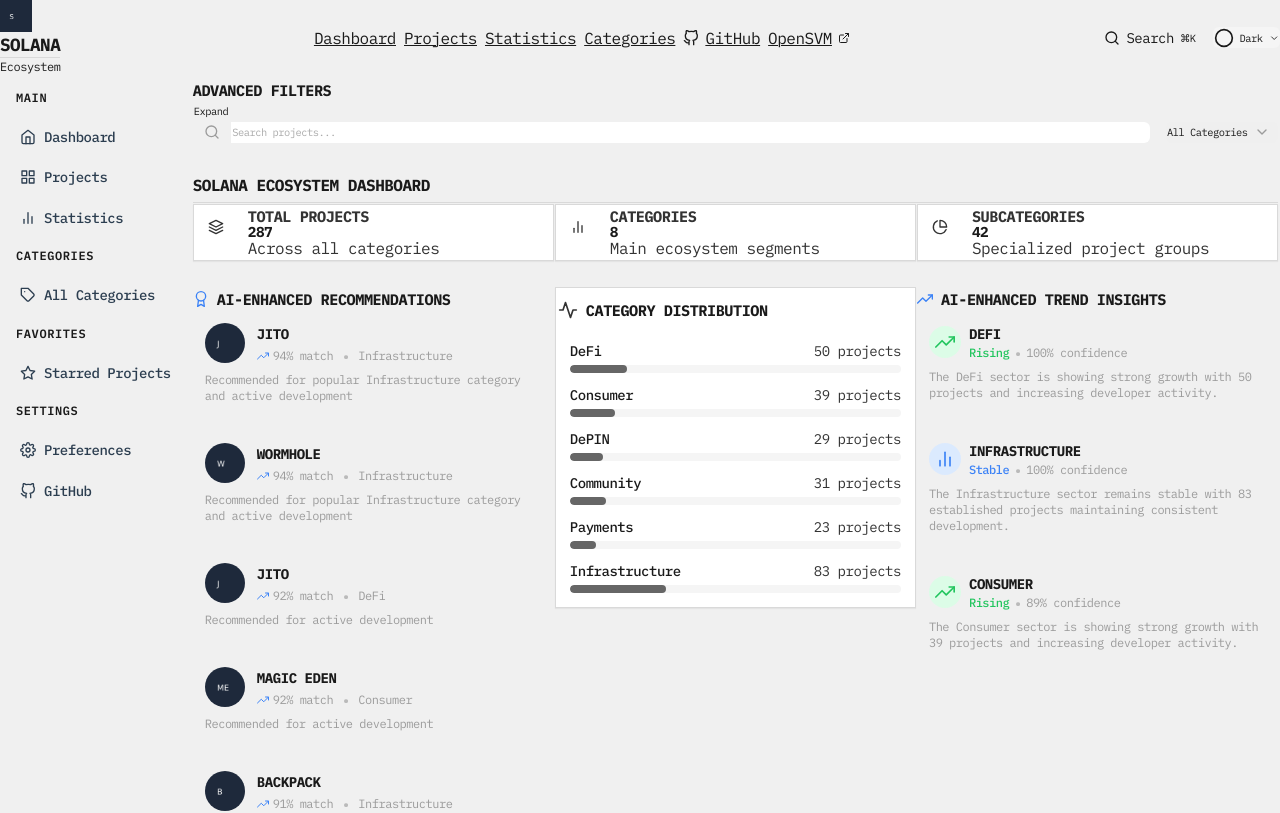
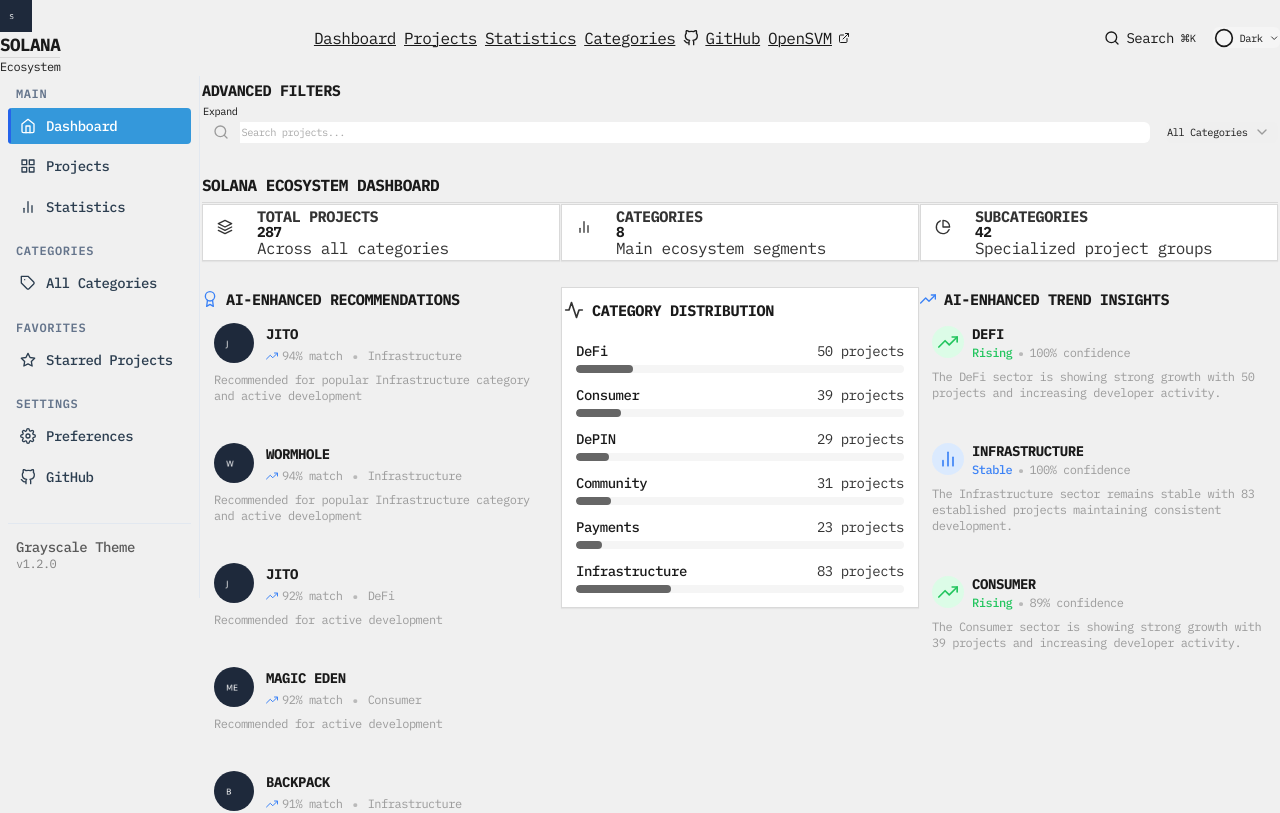
Before and after one commit to openSVM/landscape, a React (Vite) app: page / in a window 1280 px wide. Shown: the top 813 px of the page. Built offline with nearby package versions, Linux system fonts and the light colour scheme.

Commit message:
Fix: TypeScript errors and improve UI/UX with sidebar layout and micro animations

```diff
--- a/src/App.tsx
+++ b/src/App.tsx
@@ -204,11 +204,8 @@ function App() {
 
         <div className="flex">
           <Sidebar
-            activeView={activeView}
-            setActiveView={setActiveView}
-            isOpen={sidebarOpen}
-            setIsOpen={setSidebarOpen}
-            onClose={() => setSidebarOpen(false)}
+            activeSection={activeView}
+            onSectionChange={setActiveView}
           />
 
           <main className="enterprise-main">
--- a/src/components/ProjectCard.tsx
+++ b/src/components/ProjectCard.tsx
@@ -1,9 +1,9 @@
 import React from 'react';
-import { Project } from '../types';
+import { ProjectType } from '../types';
 import { useTheme } from '../contexts/ThemeContext';
 
 interface ProjectCardProps {
-  project: Project;
+  project: ProjectType;
   onClick: () => void;
 }
 
@@ -14,9 +14,13 @@ const ProjectCard: React.FC<ProjectCardProps> = ({ project, onClick }) => {
   // Extract first letter of project name for placeholder
   const firstLetter = name.charAt(0).toUpperCase();
 
+  // Use a conditional to determine class names based on theme
+  const isGrayscale = theme === 'grayscale';
+  const isDark = theme === 'dark';
+
   return (
     <div
-      className={`${theme === 'corporate' ? 'corporate-project-card' : 'project-card'}`}
+      className={isGrayscale ? 'project-card' : 'corporate-project-card'}
       onClick={onClick}
       style={{
         height: '40px',
@@ -31,7 +35,7 @@ const ProjectCard: React.FC<ProjectCardProps> = ({ project, onClick }) => {
       }}
     >
       <div
-        className={`${theme === 'corporate' ? 'corporate-project-logo-container' : 'project-logo-container'}`}
+        className={isGrayscale ? 'project-logo-container' : 'corporate-project-logo-container'}
         style={{
           width: '28px',
           height: '28px',
@@ -46,7 +50,7 @@ const ProjectCard: React.FC<ProjectCardProps> = ({ project, onClick }) => {
           <img
             src={logo}
             alt={`${name} logo`}
-            className={`${theme === 'corporate' ? 'corporate-project-logo' : 'project-logo'}`}
+            className={isGrayscale ? 'project-logo' : 'corporate-project-logo'}
             style={{
               maxWidth: '100%',
               maxHeight: '100%'
@@ -54,11 +58,11 @@ const ProjectCard: React.FC<ProjectCardProps> = ({ project, onClick }) => {
           />
         ) : (
           <div
-            className={`${theme === 'corporate' ? 'corporate-project-logo-placeholder' : 'project-logo-placeholder'}`}
+            className={isGrayscale ? 'project-logo-placeholder' : 'corporate-project-logo-placeholder'}
             style={{
               width: '28px',
               height: '28px',
-              backgroundColor: theme === 'dark' ? '#334155' : '#3498db',
+              backgroundColor: isDark ? '#334155' : '#3498db',
               color: 'white',
               display: 'flex',
               alignItems: 'center',
@@ -72,7 +76,7 @@ const ProjectCard: React.FC<ProjectCardProps> = ({ project, onClick }) => {
         )}
       </div>
       <div
-        className={`${theme === 'corporate' ? 'corporate-project-text' : 'project-text'}`}
+        className={isGrayscale ? 'project-text' : 'corporate-project-text'}
         style={{
           display: 'flex',
           flexDirection: 'row',
@@ -82,11 +86,11 @@ const ProjectCard: React.FC<ProjectCardProps> = ({ project, onClick }) => {
         }}
       >
         <div
-          className={`${theme === 'corporate' ? 'corporate-project-name' : 'project-name'}`}
+          className={isGrayscale ? 'project-name' : 'corporate-project-name'}
           style={{
             fontSize: '14px',
             fontWeight: 600,
-            color: theme === 'dark' ? '#e2e8f0' : '#2c3e50',
+            color: isDark ? '#e2e8f0' : '#2c3e50',
             margin: '0 8px 0 0',
             lineHeight: 1.2,
             whiteSpace: 'nowrap',
@@ -97,11 +101,11 @@ const ProjectCard: React.FC<ProjectCardProps> = ({ project, onClick }) => {
           {name}
         </div>
         <div
-          className={`${theme === 'corporate' ? 'corporate-project-category' : 'project-category'}`}
+          className={isGrayscale ? 'project-category' : 'corporate-project-category'}
           style={{
             fontSize: '14px',
             fontWeight: 500,
-            color: theme === 'dark' ? '#94a3b8' : '#7f8c8d',
+            color: isDark ? '#94a3b8' : '#7f8c8d',
             margin: 0,
             lineHeight: 1.2,
             whiteSpace: 'nowrap',
--- a/src/components/Sidebar.tsx
+++ b/src/components/Sidebar.tsx
@@ -27,14 +27,22 @@ const Sidebar: React.FC<SidebarProps> = ({ activeSection, onSectionChange }) =>
   const isHeader = (section: any) => section.items !== undefined;
   const isActive = (id: string) => activeSection === id;
 
+  // Use a conditional to determine class names based on theme
+  const isGrayscale = theme === 'grayscale';
+  const isDark = theme === 'dark';
+
   return (
     <div
-      className={`${theme === 'corporate' ? 'corporate-sidebar' : 'sidebar'}`}
+      className={isGrayscale ? 'sidebar' : 'corporate-sidebar'}
       style={{
-        padding: '8px',
+        padding: '12px 8px',
         display: 'flex',
         flexDirection: 'column',
-        gap: '8px'
+        gap: '4px',
+        borderRight: isDark ? '1px solid #334155' : '1px solid #e2e8f0',
+        height: '100%',
+        minWidth: '200px',
+        transition: 'all 0.3s ease'
       }}
     >
       {sections.map((section) => {
@@ -42,17 +50,22 @@ const Sidebar: React.FC<SidebarProps> = ({ activeSection, onSectionChange }) =>
           return (
             <div
               key={section.id}
-              className={`${theme === 'corporate' ? 'corporate-sidebar-section' : 'sidebar-section'}`}
+              className={isGrayscale ? 'sidebar-section' : 'corporate-sidebar-section'}
+              style={{
+                marginTop: section.id !== 'main' ? '16px' : '0',
+                marginBottom: '4px'
+              }}
             >
               <h3
-                className={`${theme === 'corporate' ? 'corporate-sidebar-title' : 'sidebar-title'}`}
+                className={isGrayscale ? 'sidebar-title' : 'corporate-sidebar-title'}
                 style={{
                   fontSize: '12px',
                   fontWeight: 600,
                   textTransform: 'uppercase',
                   letterSpacing: '0.05em',
-                  margin: '8px 0',
-                  padding: '0 8px'
+                  margin: '0',
+                  padding: '0 8px',
+                  color: isDark ? '#94a3b8' : '#64748b'
                 }}
               >
                 {section.label}
@@ -63,51 +76,85 @@ const Sidebar: React.FC<SidebarProps> = ({ activeSection, onSectionChange }) =>
           return (
             <button
               key={section.id}
-              className={`${theme === 'corporate' ? 'corporate-sidebar-item' : 'sidebar-item'} ${
+              className={`${isGrayscale ? 'sidebar-item' : 'corporate-sidebar-item'} ${
                 isActive(section.id) ? 'active' : ''
               }`}
               onClick={() => onSectionChange(section.id)}
               style={{
-                padding: '8px 12px',
+                padding: '10px 12px',
                 borderRadius: '4px',
                 display: 'flex',
                 alignItems: 'center',
-                gap: '8px',
+                gap: '10px',
                 transition: 'all 0.2s ease',
                 backgroundColor: isActive(section.id)
-                  ? (theme === 'dark' ? '#334155' : '#3498db')
+                  ? (isDark ? '#334155' : '#3498db')
                   : 'transparent',
                 color: isActive(section.id)
-                  ? (theme === 'dark' ? '#ffffff' : '#ffffff')
-                  : (theme === 'dark' ? '#e2e8f0' : '#2c3e50'),
+                  ? (isDark ? '#ffffff' : '#ffffff')
+                  : (isDark ? '#e2e8f0' : '#2c3e50'),
                 border: 'none',
                 cursor: 'pointer',
                 textAlign: 'left',
                 width: '100%',
                 fontWeight: 500,
-                fontSize: '14px'
+                fontSize: '14px',
+                position: 'relative',
+                overflow: 'hidden'
               }}
             >
               <span
-                className={`${theme === 'corporate' ? 'corporate-sidebar-icon' : 'sidebar-icon'}`}
+                className={isGrayscale ? 'sidebar-icon' : 'corporate-sidebar-icon'}
                 style={{
                   width: '16px',
                   height: '16px',
-                  flexShrink: 0
+                  flexShrink: 0,
+                  display: 'flex',
+                  alignItems: 'center',
+                  justifyContent: 'center'
                 }}
               >
                 {section.icon}
               </span>
               {section.label}
+
+              {/* Active indicator bar */}
+              {isActive(section.id) && (
+                <span
+                  style={{
+                    position: 'absolute',
+                    left: '0',
+                    top: '0',
+                    bottom: '0',
+                    width: '3px',
+                    backgroundColor: isDark ? '#60a5fa' : '#2563eb',
+                    borderRadius: '0 2px 2px 0'
+                  }}
+                />
+              )}
             </button>
           );
         }
       })}
-      <div className="sidebar-footer" style={{ marginTop: 'auto', padding: '8px' }}>
-        <div className="theme-indicator" style={{ fontSize: '14px', opacity: 0.7 }}>
+      <div className="sidebar-footer" style={{
+        marginTop: 'auto',
+        padding: '16px 8px',
+        borderTop: isDark ? '1px solid #334155' : '1px solid #e2e8f0',
+        marginTop: '24px'
+      }}>
+        <div className="theme-indicator" style={{
+          fontSize: '14px',
+          opacity: 0.7,
+          fontWeight: 500,
+          marginBottom: '4px'
+        }}>
           Grayscale Theme
         </div>
-        <div className="version" style={{ fontSize: '12px', opacity: 0.5 }}>
+        <div className="version" style={{
+          fontSize: '12px',
+          opacity: 0.5,
+          fontWeight: 400
+        }}>
           v1.2.0
         </div>
       </div>
--- a/src/enhanced-ui.css
+++ b/src/enhanced-ui.css
@@ -8,98 +8,185 @@
 .project-card:hover, .corporate-project-card:hover {
   transform: translateY(-2px);
   box-shadow: 0 4px 6px rgba(0, 0, 0, 0.1);
-  border-color: #3498db;
+  border-color: #60a5fa;
 }
 
-.project-card:active, .corporate-project-card:active {
-  transform: translateY(0);
-  box-shadow: 0 1px 2px rgba(0, 0, 0, 0.1);
+/* Sidebar item hover and active animations */
+.sidebar-item, .corporate-sidebar-item {
+  transition: all 0.2s ease;
+  position: relative;
+  overflow: hidden;
+}
+
+.sidebar-item:hover, .corporate-sidebar-item:hover {
+  transform: translateX(2px);
+  background-color: rgba(100, 116, 139, 0.1);
+}
+
+.sidebar-item.active, .corporate-sidebar-item.active {
+  position: relative;
+}
+
+.sidebar-item.active::before, .corporate-sidebar-item.active::before {
+  content: '';
+  position: absolute;
+  left: 0;
+  top: 0;
+  bottom: 0;
+  width: 3px;
+  background-color: #60a5fa;
+  border-radius: 0 2px 2px 0;
+  animation: slideIn 0.3s ease;
+}
+
+@keyframes slideIn {
+  from {
+    transform: translateX(-100%);
+  }
+  to {
+    transform: translateX(0);
+  }
 }
 
 /* Button animations */
-button, .btn, [class*="button"] {
+button {
   transition: all 0.2s ease;
 }
 
-button:hover, .btn:hover, [class*="button"]:hover {
+button:hover {
   transform: translateY(-1px);
-  box-shadow: 0 2px 4px rgba(0, 0, 0, 0.1);
 }
 
-button:active, .btn:active, [class*="button"]:active {
-  transform: scale(0.98);
+button:active {
+  transform: translateY(1px);
 }
 
-/* Sidebar item animations */
-.sidebar-item, [class*="sidebar-item"] {
+/* Header animations */
+.header-icon {
   transition: all 0.2s ease;
 }
 
-.sidebar-item:hover, [class*="sidebar-item"]:hover {
-  background-color: rgba(0, 0, 0, 0.05);
-  transform: translateX(2px);
+.header-icon:hover {
+  transform: scale(1.1);
+  color: #60a5fa;
 }
 
-.theme-dark .sidebar-item:hover, .theme-dark [class*="sidebar-item"]:hover {
-  background-color: rgba(255, 255, 255, 0.05);
+/* Search bar animations */
+.search-input {
+  transition: all 0.3s ease;
 }
 
-/* Improved text sizes */
-.project-name, .corporate-project-name {
-  font-size: 14px !important;
-  font-weight: 600 !important;
-  line-height: 1.2 !important;
+.search-input:focus {
+  box-shadow: 0 0 0 2px rgba(96, 165, 250, 0.3);
+  transform: translateY(-1px);
 }
 
-.project-category, .corporate-project-category {
-  font-size: 14px !important;
-  font-weight: 500 !important;
-  line-height: 1.2 !important;
+/* Loading animations */
+@keyframes pulse {
+  0% {
+    opacity: 0.6;
+  }
+  50% {
+    opacity: 1;
+  }
+  100% {
+    opacity: 0.6;
+  }
 }
 
-/* Improved card dimensions */
-.project-card, .corporate-project-card {
-  height: 40px !important;
-  min-height: 40px !important;
-  max-height: 40px !important;
-  padding: 4px !important;
+.loading-pulse {
+  animation: pulse 1.5s infinite ease-in-out;
 }
 
-/* Improved logo dimensions */
-.project-logo-container, .corporate-project-logo-container {
-  width: 28px !important;
-  height: 28px !important;
-  margin: 0 8px 0 0 !important;
+/* Page transition animations */
+.page-transition-enter {
+  opacity: 0;
+  transform: translateY(10px);
 }
 
-/* Improved grid layout */
-.projects-grid {
-  display: grid !important;
-  grid-template-columns: repeat(auto-fill, minmax(120px, 1fr)) !important;
-  gap: 4px !important;
+.page-transition-enter-active {
+  opacity: 1;
+  transform: translateY(0);
+  transition: opacity 0.3s, transform 0.3s;
 }
 
-/* Improved sidebar layout */
-.sidebar, [class*="sidebar"] {
-  padding: 8px !important;
-  display: flex !important;
-  flex-direction: column !important;
-  gap: 8px !important;
+.page-transition-exit {
+  opacity: 1;
+  transform: translateY(0);
 }
 
-.sidebar-item, [class*="sidebar-item"] {
-  padding: 8px 12px !important;
-  border-radius: 4px !important;
-  display: flex !important;
-  align-items: center !important;
-  gap: 8px !important;
+.page-transition-exit-active {
+  opacity: 0;
+  transform: translateY(-10px);
+  transition: opacity 0.3s, transform 0.3s;
 }
 
-.sidebar-title, [class*="sidebar-title"] {
-  font-size: 12px !important;
-  font-weight: 600 !important;
-  text-transform: uppercase !important;
-  letter-spacing: 0.05em !important;
-  margin: 8px 0 !important;
-  padding: 0 8px !important;
+/* Theme transition */
+.theme-transition {
+  transition: background-color 0.3s ease, color 0.3s ease, border-color 0.3s ease;
 }
+
+/* Tooltip animations */
+.tooltip {
+  position: relative;
+  display: inline-block;
+}
+
+.tooltip .tooltip-text {
+  visibility: hidden;
+  width: 120px;
+  background-color: #333;
+  color: #fff;
+  text-align: center;
+  border-radius: 4px;
+  padding: 5px;
+  position: absolute;
+  z-index: 1;
+  bottom: 125%;
+  left: 50%;
+  margin-left: -60px;
+  opacity: 0;
+  transition: opacity 0.3s;
+}
+
+.tooltip:hover .tooltip-text {
+  visibility: visible;
+  opacity: 1;
+}
+
+/* Card content animations */
+.card-content {
+  transition: max-height 0.3s ease, opacity 0.3s ease;
+  overflow: hidden;
+}
+
+.card-content.collapsed {
+  max-height: 0;
+  opacity: 0;
+}
+
+.card-content.expanded {
+  max-height: 500px;
+  opacity: 1;
+}
+
+/* Notification animations */
+@keyframes slideDown {
+  from {
+    transform: translateY(-100%);
+  }
+  to {
+    transform: translateY(0);
+  }
+}
+
+.notification {
+  animation: slideDown 0.3s ease forwards;
+}
+
+/* Focus animations */
+*:focus-visible {
+  outline: 2px solid #60a5fa;
+  outline-offset: 2px;
+  transition: outline-offset 0.2s ease;
+}
--- a/src/types.ts
+++ b/src/types.ts
@@ -26,4 +26,7 @@ interface CategoryType {
   }[];
 }
 
-export type { ProjectType, CategoryType };
+// Alias Project to ProjectType for backward compatibility
+type Project = ProjectType;
+
+export type { ProjectType, CategoryType, Project };
```
